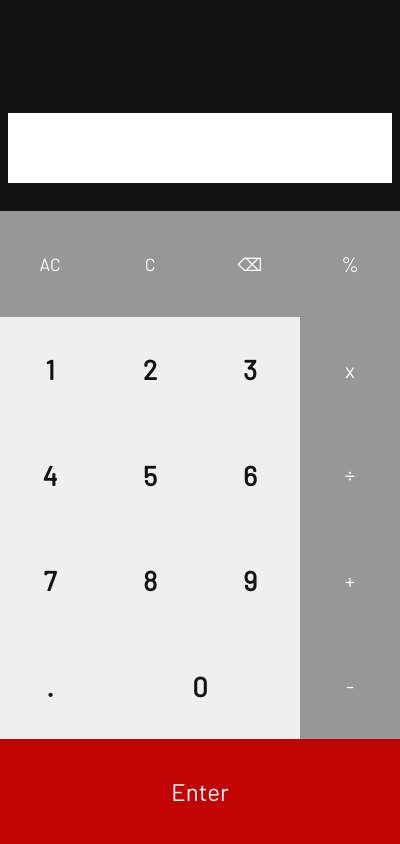
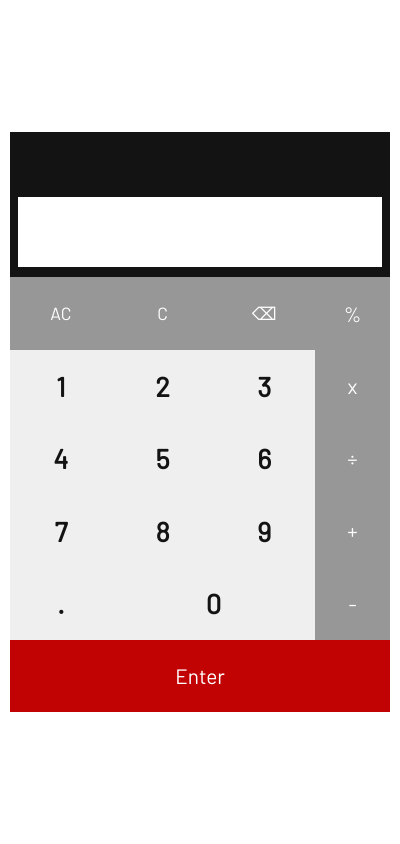
Before and after one commit to nickctanner/calculator, a browser extension: page chrome-extension/popup.html in a window 400 px wide. Drawn offline with Linux system fonts and the light colour scheme.

Commit message:
Completed chrome ext styling

```diff
--- a/chrome-extension/popupstyle.css
+++ b/chrome-extension/popupstyle.css
@@ -1,4 +1,4 @@
-@import url("https://fonts.googleapis.com/css?family=Barlow&display=swap");
+@import url('https://fonts.googleapis.com/css?family=Barlow&display=swap');
 
 :root {
   --uSizing: 3px;
@@ -16,19 +16,21 @@
 ::after {
   -webkit-box-sizing: border-box;
   box-sizing: border-box;
-  font-family: "Barlow", sans-serif;
+  font-family: 'Barlow', sans-serif;
   -webkit-transition: all 0.3s ease;
   transition: all 0.3s ease;
 }
 
 body {
-  width: 400px;
+  width: 380px;
   height: 580px;
   margin: 0;
   padding: 0;
 }
 
 .op-container {
+  height: 100vh;
+  width: 100vw;
   display: grid;
   position: absolute;
   -webkit-box-pack: center;
@@ -37,9 +39,9 @@ body {
   background: white;
   -ms-flex-line-pack: center;
   align-content: center;
-  width: 100vw;
-  height: 100vh;
-  grid-template-columns: repeat(4, 1fr);
+  width: 380px;
+  height: 580px;
+  grid-template-columns: 1fr 1fr 1fr 75px;
   -webkit-column-gap: 0;
   column-gap: 0;
   row-gap: 0;
@@ -82,7 +84,7 @@ button[data-num]:hover {
 
 .enter {
   background: rgb(194, 3, 3);
-  font-size: var(--md-font);
+  font-size: var(--sm-font);
   grid-column: span 4;
   color: white;
 }
@@ -102,8 +104,6 @@ button.operation:hover {
 .op {
   display: grid;
   background: var(--almost-black);
-  -webkit-box-shadow: 2px var(--uSizing) var(--uSizing) var(--hover-background);
-  box-shadow: 2px var(--uSizing) var(--uSizing) var(--hover-background);
   -webkit-box-pack: justify;
   -ms-flex-pack: justify;
   -webkit-box-align: center;
@@ -117,7 +117,7 @@ button.operation:hover {
 
 .saved {
   color: rgb(208, 255, 0);
-  min-height: 30px;
+  min-height: 35px;
   margin-right: 15px;
   grid-column: span 4;
   opacity: 0.9;
@@ -130,7 +130,7 @@ button.operation:hover {
   font-weight: 800;
   letter-spacing: 2px;
   min-height: 70px;
-  padding: var(--uSizing);
+  padding: 0 10px;
   margin: 0 var(--uSizing);
   grid-column: span 4;
   overflow-x: auto;
--- a/style.css
+++ b/style.css
@@ -1,4 +1,4 @@
-@import url("https://fonts.googleapis.com/css?family=Barlow&display=swap");
+@import url('https://fonts.googleapis.com/css?family=Barlow&display=swap');
 
 :root {
   --uSizing: 3px;
@@ -16,7 +16,7 @@
 ::after {
   -webkit-box-sizing: border-box;
   box-sizing: border-box;
-  font-family: "Barlow", sans-serif;
+  font-family: 'Barlow', sans-serif;
   -webkit-transition: all 0.3s ease;
   transition: all 0.3s ease;
 }
@@ -166,7 +166,7 @@ button.enter:hover {
   .op-container {
     width: 100vw;
     height: 90vh;
-    grid-template-columns: repeat(4, 1fr);
+    grid-template-columns: 2fr 2fr 2fr 1.5fr;
     -webkit-column-gap: 0;
     column-gap: 0;
     row-gap: 0;
```
Also changed, not shown: chrome-extension/images/calc128.png, chrome-extension/images/calc19.png, chrome-extension/manifest.json.
